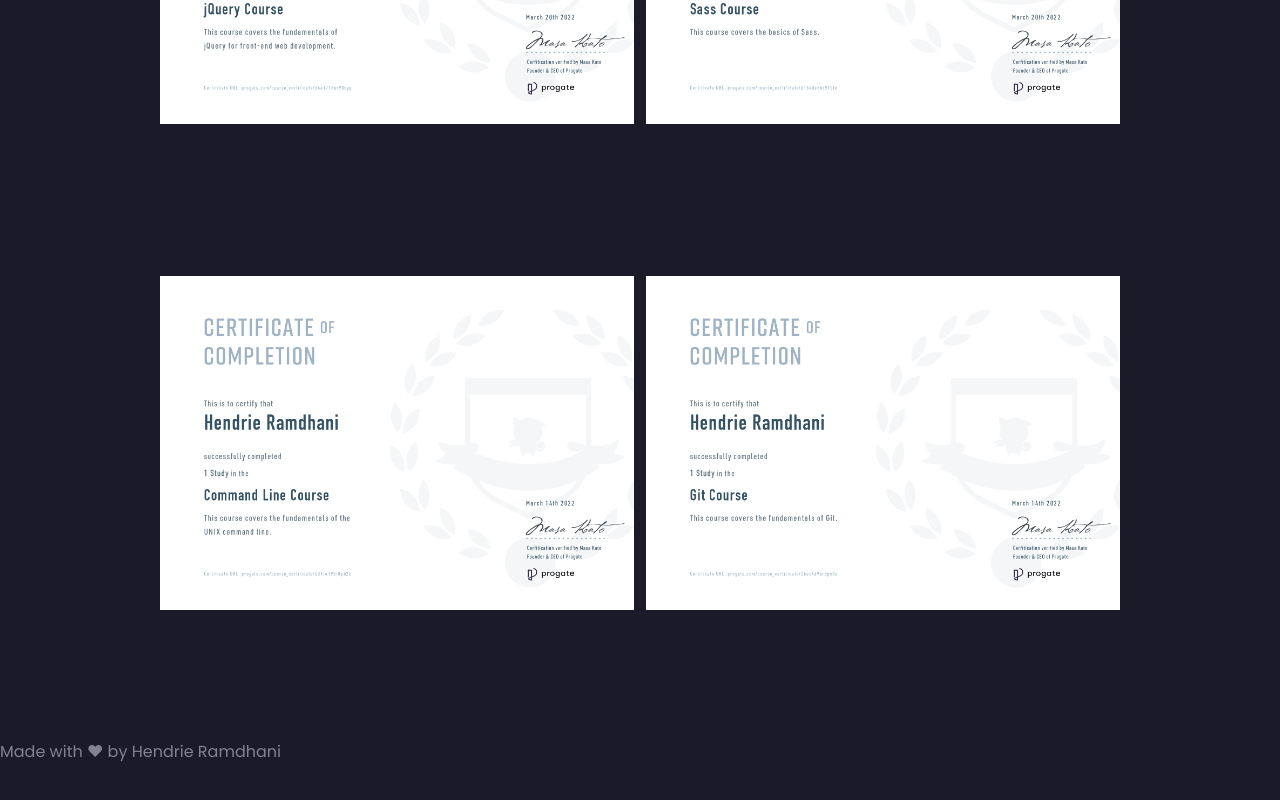
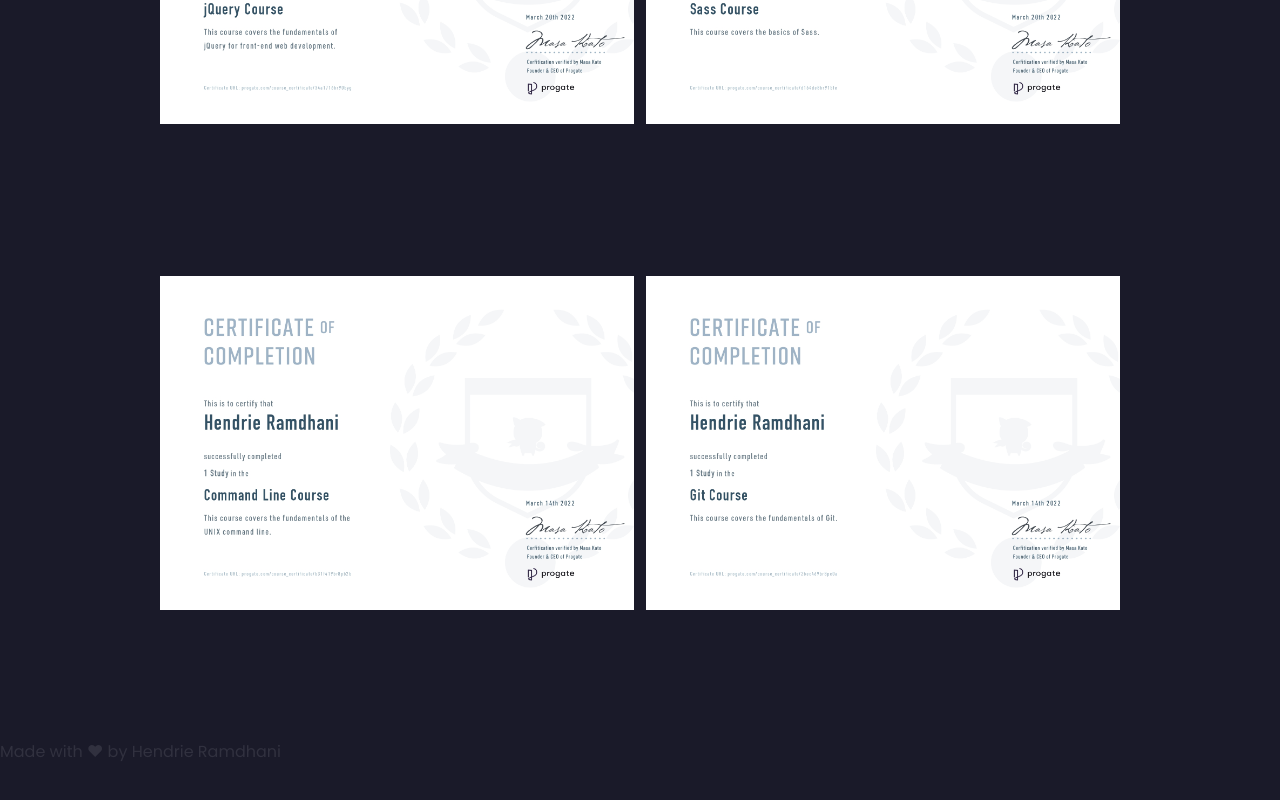
Before and after one commit to ramdhanihendrie/hendrieramdhani-web, a Next.js app: page / in a window 1280 px wide. Shown: the part 3729-4529 px from the top of the page. Built offline with nearby package versions, Linux system fonts and the light colour scheme; some icons are missing.

Commit message:
color configuration tailwind

```diff
--- a/tailwind.config.js
+++ b/tailwind.config.js
@@ -8,8 +8,9 @@ module.exports = {
       colors: {
         primary: '#7562E0',
         secondary: '#1A1A29',
+        tertiary: '#848191',
         darken: '#181824',
-        lighten: '#848191'
+        lighten: '#31313F'
       },
     },
   },
```
